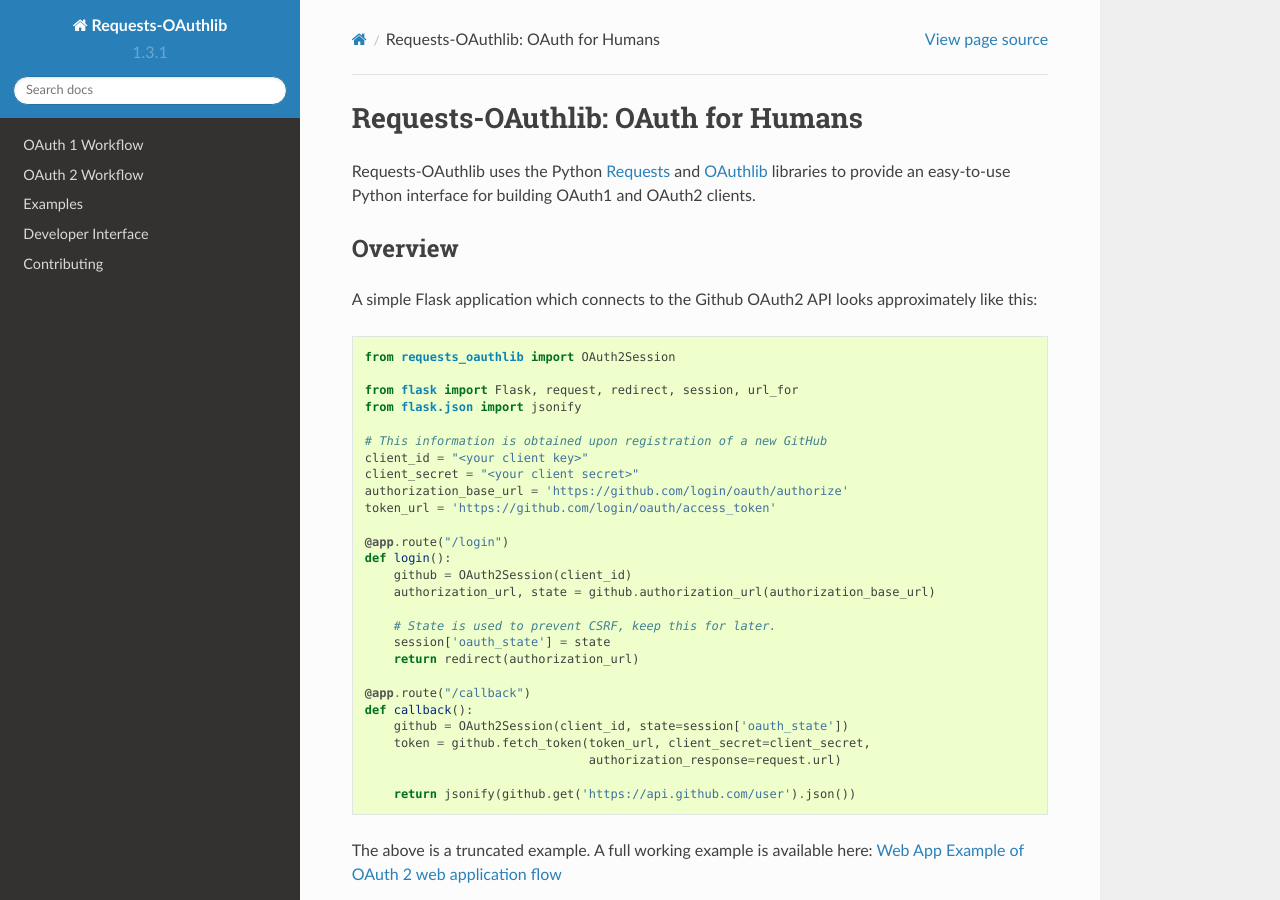
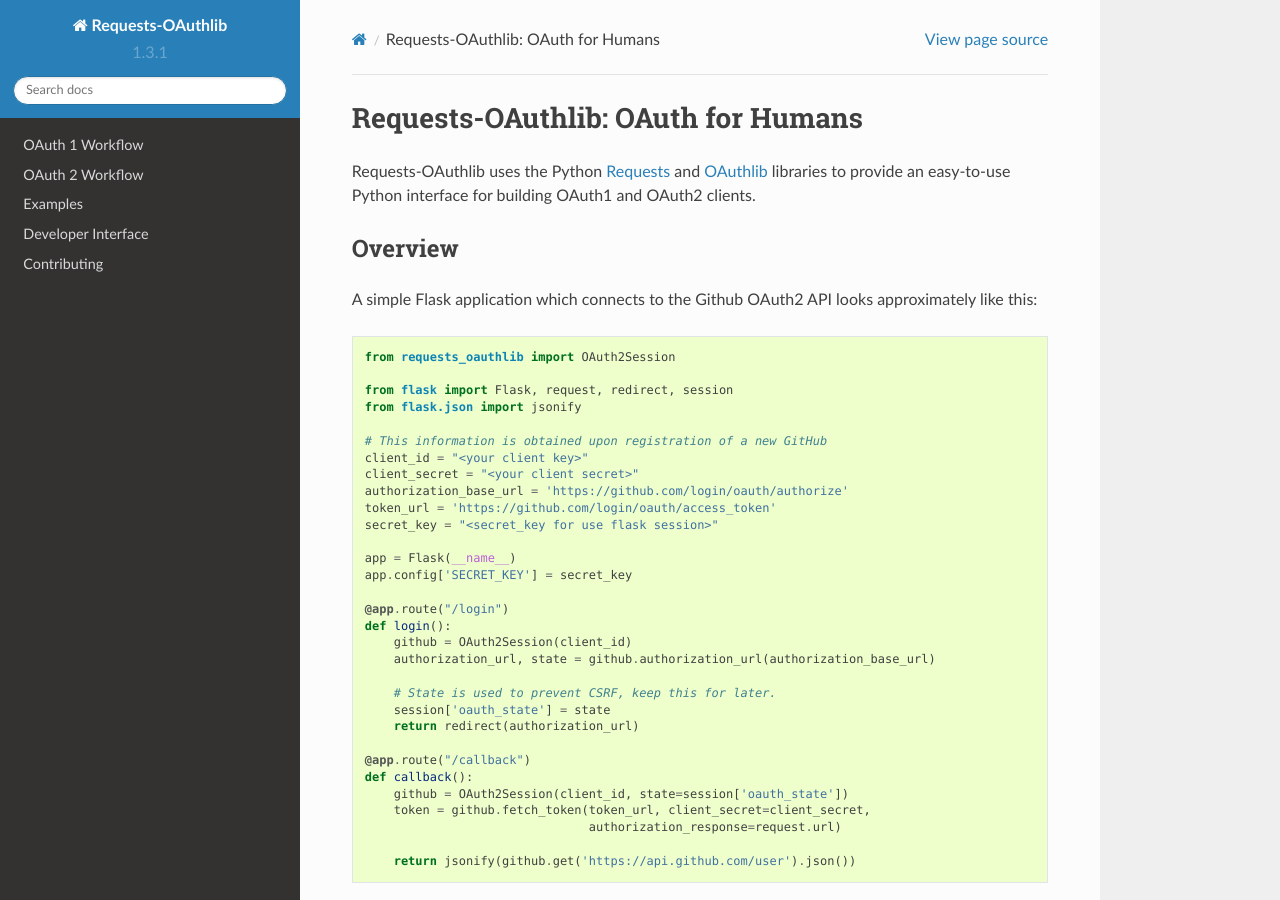
Before and after one commit to requests/requests-oauthlib, a Sphinx documentation site: the page built from docs/index.rst, in a window 1280 px wide and 900 px high. Built offline with Sphinx 7.4.7 and the Read the Docs theme 2.0.0, drawn with Linux system fonts in a browser that asks for light colours.

Commit message:
Update index.rst
Small fixes:
- Delete not used import url_for
- Add flask app
- Add secret_key for flask session

```diff
--- a/docs/index.rst
+++ b/docs/index.rst
@@ -22,7 +22,7 @@ approximately like this:
 
     from requests_oauthlib import OAuth2Session
 
-    from flask import Flask, request, redirect, session, url_for
+    from flask import Flask, request, redirect, session
     from flask.json import jsonify
 
     # This information is obtained upon registration of a new GitHub
@@ -30,6 +30,10 @@ approximately like this:
     client_secret = "<your client secret>"
     authorization_base_url = 'https://github.com/login/oauth/authorize'
     token_url = 'https://github.com/login/oauth/access_token'
+    secret_key = "<secret_key for use flask session>"
+
+    app = Flask(__name__)
+    app.config['SECRET_KEY'] = secret_key
 
     @app.route("/login")
     def login():
```
